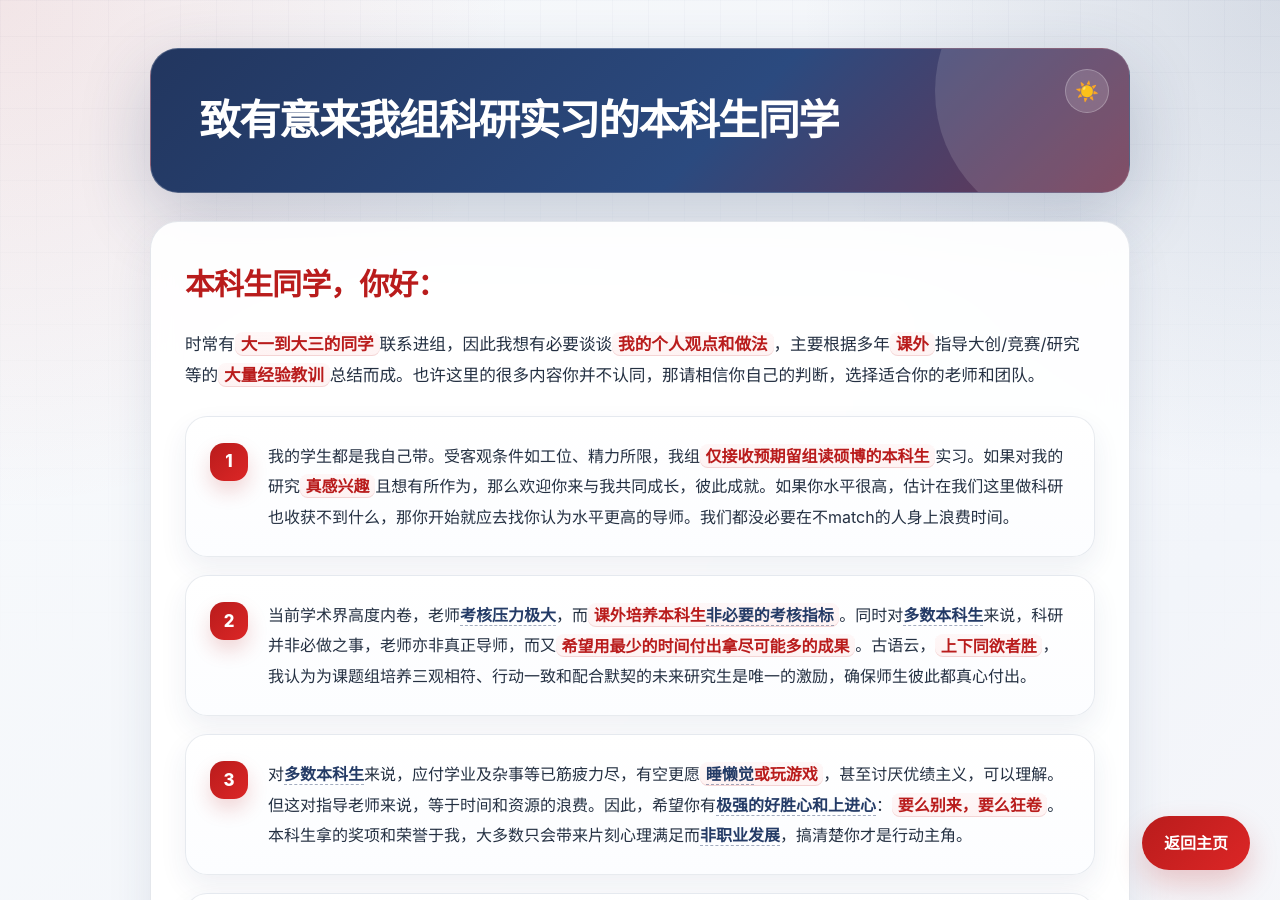
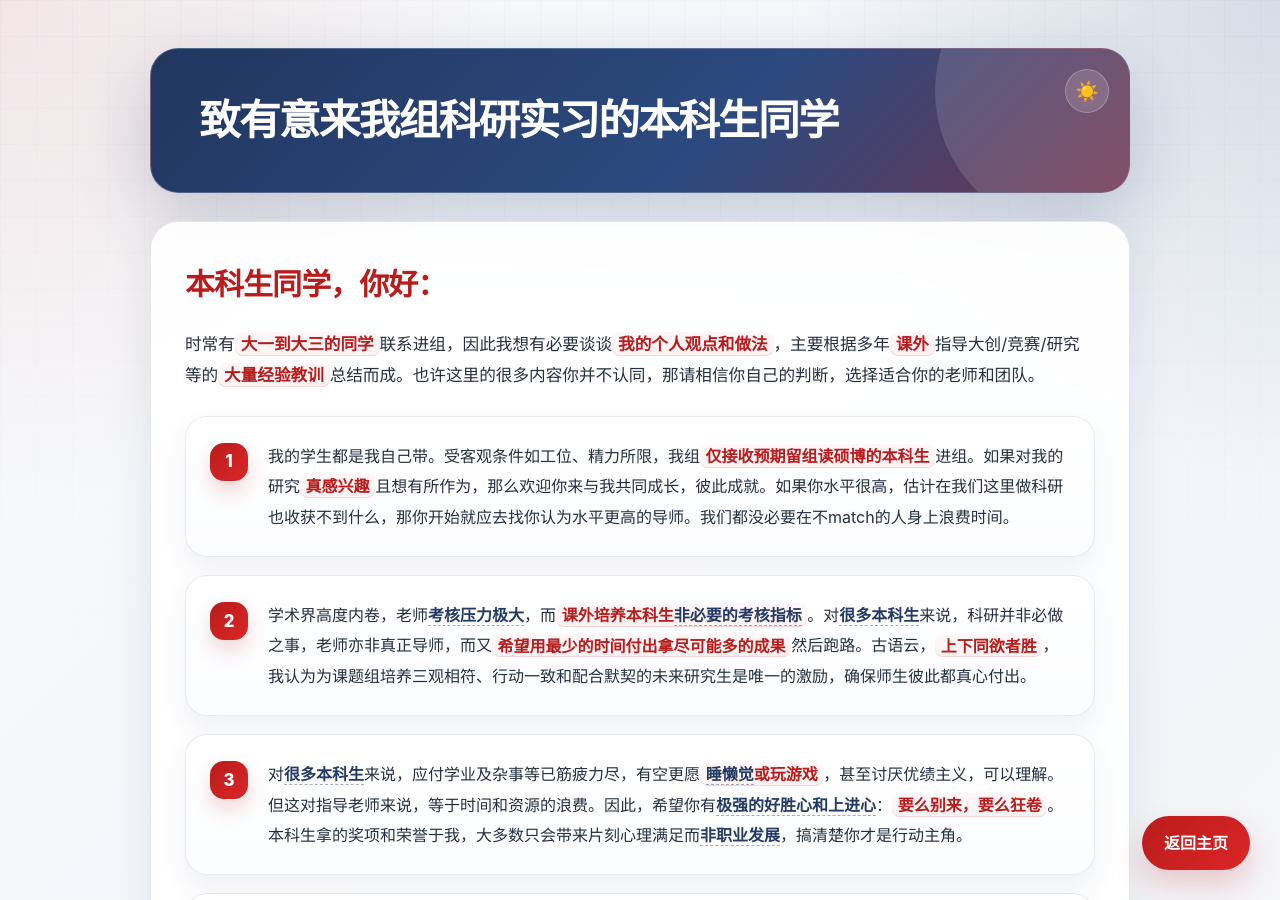
Before and after one commit to fangvv/Homepage, a Jekyll site: the page faq.html, which Jekyll copies as it is, in a window 1280 px wide and 900 px high. Built offline with Jekyll 4.4.1, drawn with Linux system fonts in a browser that asks for light colours; comment, search, counter and statistics services are not loaded.

Commit message:
Update faq.html

```diff
--- a/faq.html
+++ b/faq.html
@@ -48,20 +48,20 @@
             </p>
 
             <ol>
-                <li>我的学生都是我自己带。受客观条件如工位、精力所限，我组<strong>仅接收预期留组读硕博的本科生</strong>实习。如果对我的研究<strong>真感兴趣</strong>且想有所作为，那么欢迎你来与我共同成长，彼此成就。如果你水平很高，估计在我们这里做科研也收获不到什么，那你开始就应去找你认为水平更高的导师。我们都没必要在不match的人身上浪费时间。</li>
+                <li>我的学生都是我自己带。受客观条件如工位、精力所限，我组<strong>仅接收预期留组读硕博的本科生</strong>进组。如果对我的研究<strong>真感兴趣</strong>且想有所作为，那么欢迎你来与我共同成长，彼此成就。如果你水平很高，估计在我们这里做科研也收获不到什么，那你开始就应去找你认为水平更高的导师。我们都没必要在不match的人身上浪费时间。</li>
 
-                <li>当前学术界高度内卷，老师<a href="https://www.zhihu.com/question/1976088728318538595" target="_blank"
+                <li>学术界高度内卷，老师<a href="https://www.zhihu.com/question/1976088728318538595" target="_blank"
                         rel="noopener noreferrer">考核压力极大</a>，而<strong>课外培养本科生<a
                             href="https://www.zhihu.com/question/2067235011804320517/answer/2067634560196727558"
-                            target="_blank" rel="noopener noreferrer">非必要的考核指标</a></strong>。同时对<a
+                            target="_blank" rel="noopener noreferrer">非必要的考核指标</a></strong>。对<a
                         href="https://www.zhihu.com/question/2029984179363038791/answer/2052120711435655043"
                         target="_blank"
-                        rel="noopener noreferrer">多数本科生</a>来说，科研并非必做之事，老师亦非真正导师，而又<strong>希望用最少的时间付出拿尽可能多的成果</strong>。古语云，<strong>上下同欲者胜</strong>，我认为为课题组培养三观相符、行动一致和配合默契的未来研究生是唯一的激励，确保师生彼此都真心付出。
+                        rel="noopener noreferrer">很多本科生</a>来说，科研并非必做之事，老师亦非真正导师，而又<strong>希望用最少的时间付出拿尽可能多的成果</strong>然后跑路。古语云，<strong>上下同欲者胜</strong>，我认为为课题组培养三观相符、行动一致和配合默契的未来研究生是唯一的激励，确保师生彼此都真心付出。
                 </li>
 
                 <li>对<a href="https://www.zhihu.com/question/2029984179363038791/answer/2052120711435655043"
                         target="_blank"
-                        rel="noopener noreferrer">多数本科生</a>来说，应付学业及杂事等已筋疲力尽，有空更愿<strong><a
+                        rel="noopener noreferrer">很多本科生</a>来说，应付学业及杂事等已筋疲力尽，有空更愿<strong><a
                             href="http://edu.people.com.cn/n1/2019/1121/c1006-31467102.html"
                             target="_blank"
                             rel="noopener noreferrer">睡懒觉</a>或玩游戏</strong>，甚至讨厌优绩主义，可以理解。但这对指导老师来说，等于时间和资源的浪费。因此，希望你有<a
```
